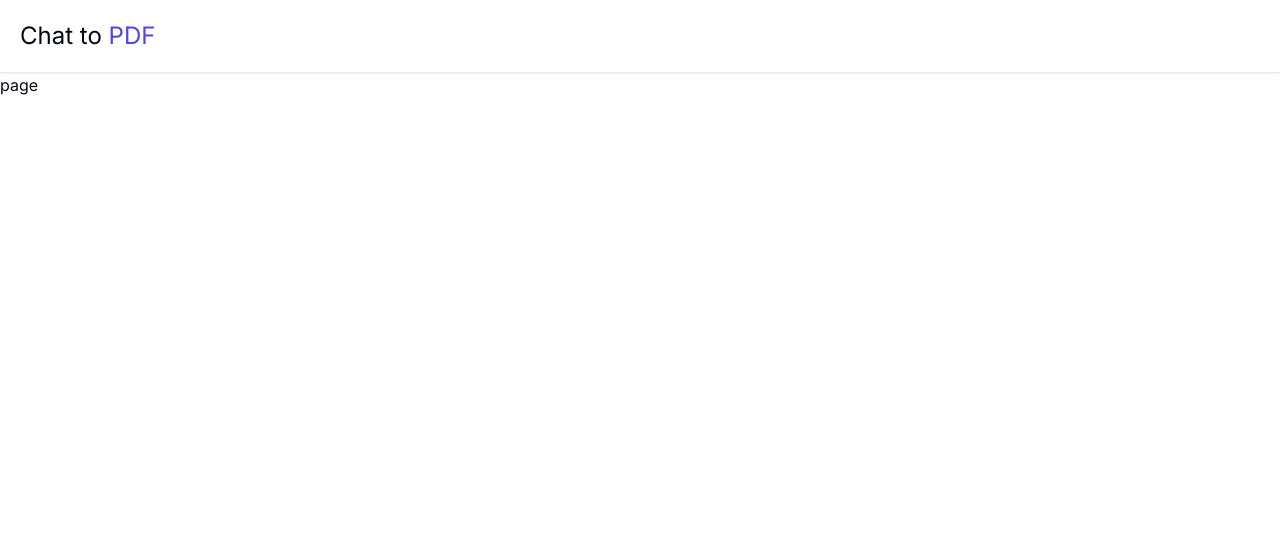
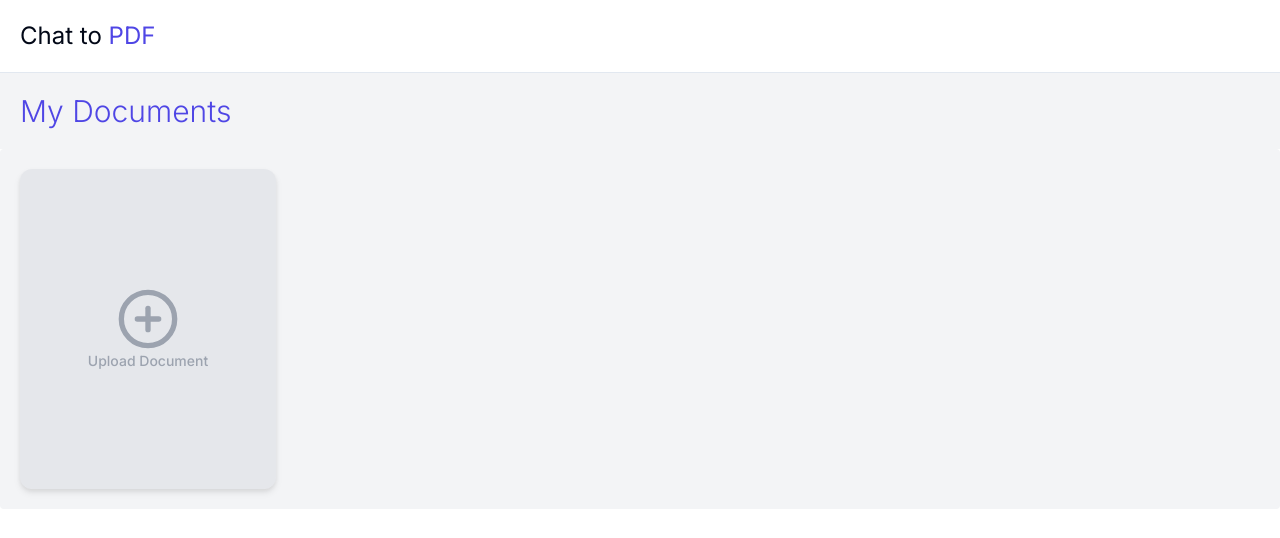
Before and after one commit to Prathyarthi/Chat-with-PDF, a Next.js app: page /dashboard in a window 1280 px wide. Shown: the top 538 px of the page. Built offline with nearby package versions, Linux system fonts and the light colour scheme; no server answers.

Commit message:
Added placeholder component and Documents

```diff
--- a/app/dashboard/page.tsx
+++ b/app/dashboard/page.tsx
@@ -1,7 +1,17 @@
-function page() {
+import Documents from "@/components/Documents"
+
+export const dynamic = "force-dynamic"
+
+function Dashboard() {
   return (
-    <div>page</div>
+    <div className="h-full max-w-7xl mx-auto">
+      <h1 className="text-3xl p-5 bg-gray-100 font-light text-indigo-600">
+        My Documents
+      </h1>
+
+      <Documents />
+    </div>
   )
 }
 
-export default page
+export default Dashboard
--- /dev/null
+++ b/app/dashboard/upload/page.tsx
@@ -0,0 +1,7 @@
+function page() {
+  return (
+    <div>page</div>
+  )
+}
+
+export default page
--- /dev/null
+++ b/components/Documents.tsx
@@ -0,0 +1,11 @@
+import PlaceholderDocument from "./PlaceholderDocument"
+
+function Documents() {
+    return (
+        <div className="flex flex-wrap p-5 bg-gray-100 justify-center lg:justify-start rounded-sm gap-5 max-w-7xl mx-auto">
+            <PlaceholderDocument />
+        </div>
+    )
+}
+
+export default Documents
--- /dev/null
+++ b/components/PlaceholderDocument.tsx
@@ -0,0 +1,21 @@
+"use client"
+
+import { PlusCircleIcon } from "lucide-react"
+import { Button } from "./ui/button"
+import { useRouter } from "next/navigation"
+
+function PlaceholderDocument() {
+
+  const router = useRouter()
+  const handleClick = () => {
+    router.push("/dashboard/upload")
+  }
+  return (
+    <Button onClick={handleClick} className="flex flex-col items-center w-64 h-80 rounded-xl bg-gray-200 drop-shadow-md text-gray-400">
+      <PlusCircleIcon className="h-16 w-16" />
+      <p>Upload Document</p>
+    </Button>
+  )
+}
+
+export default PlaceholderDocument
```
